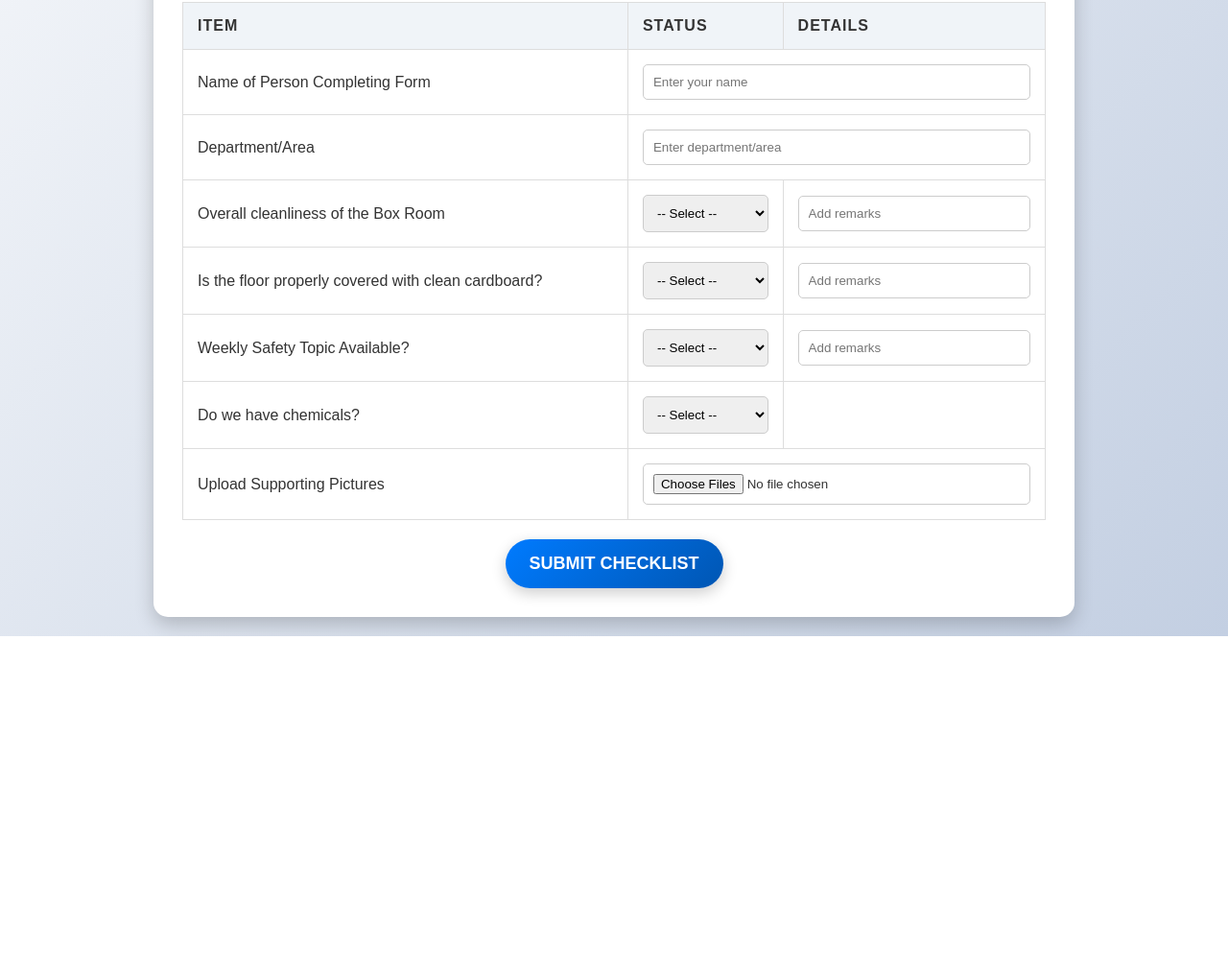
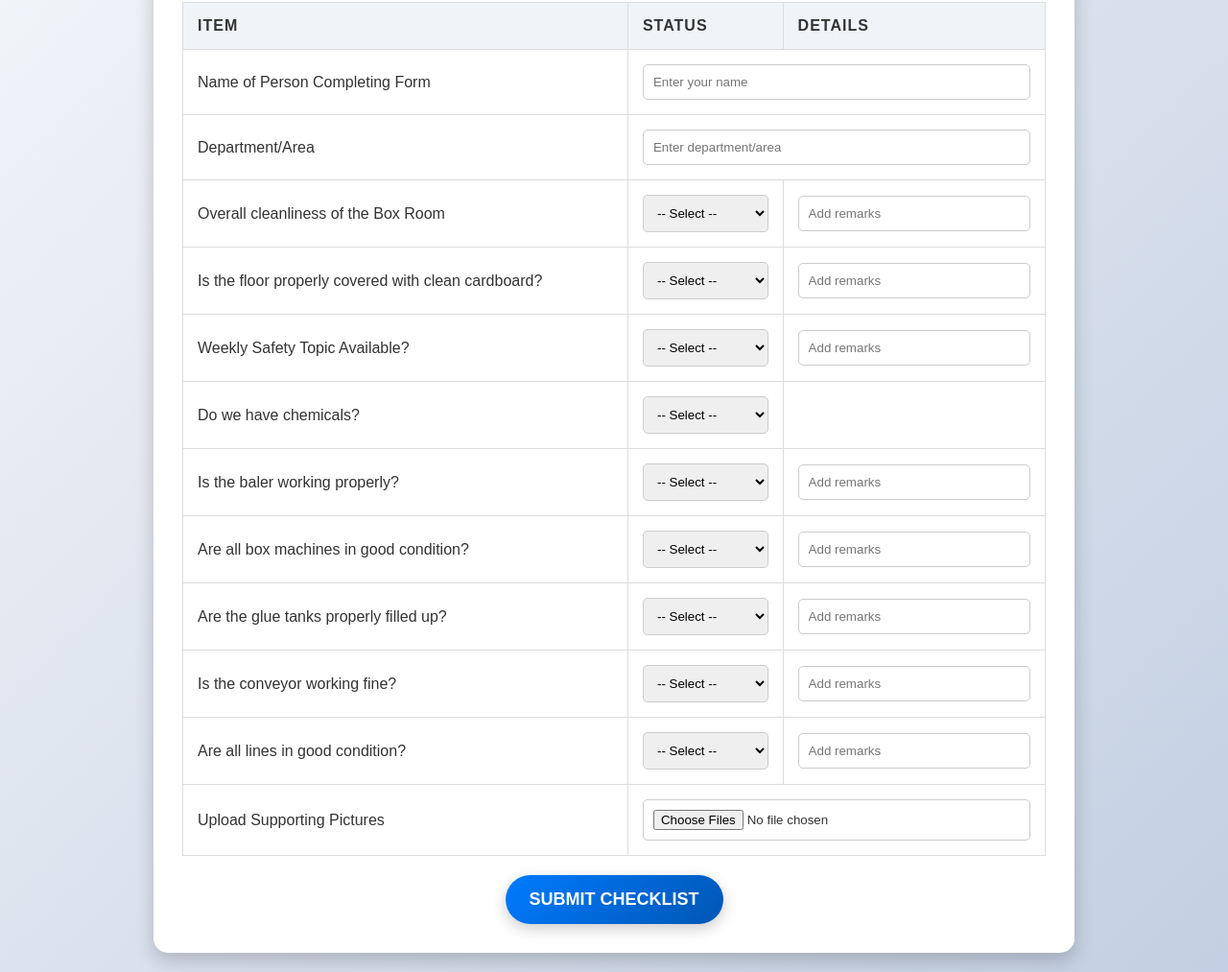
Before and after one commit to Fabrice-mukendi/End-of-shift-Checklist-, a plain HTML site: page index.html in a window 1280 px wide. Shown: the part 236-1249 px from the top of the page at 96% size. Before the commit the page ends 899 px from the top, so only its background shows below. Drawn offline with Linux system fonts and the light colour scheme.

Commit message:
Update index.html

```diff
--- a/index.html
+++ b/index.html
@@ -181,6 +181,61 @@
                         </td>
                     </tr>
                     <tr>
+                        <td>Is the baler working properly?</td>
+                        <td>
+                            <select name="baler" required>
+                                <option value="">-- Select --</option>
+                                <option value="Yes">Yes</option>
+                                <option value="No">No</option>
+                            </select>
+                        </td>
+                        <td><input type="text" name="baler_remarks" placeholder="Add remarks"></td>
+                    </tr>
+                    <tr>
+                        <td>Are all box machines in good condition?</td>
+                        <td>
+                            <select name="box_machines" required>
+                                <option value="">-- Select --</option>
+                                <option value="Yes">Yes</option>
+                                <option value="No">No</option>
+                            </select>
+                        </td>
+                        <td><input type="text" name="box_machine_remarks" placeholder="Add remarks"></td>
+                    </tr>
+                    <tr>
+                        <td>Are the glue tanks properly filled up?</td>
+                        <td>
+                            <select name="glue_tanks" required>
+                                <option value="">-- Select --</option>
+                                <option value="Yes">Yes</option>
+                                <option value="No">No</option>
+                            </select>
+                        </td>
+                        <td><input type="text" name="glue_tank_remarks" placeholder="Add remarks"></td>
+                    </tr>
+                    <tr>
+                        <td>Is the conveyor working fine?</td>
+                        <td>
+                            <select name="conveyor" required>
+                                <option value="">-- Select --</option>
+                                <option value="Yes">Yes</option>
+                                <option value="No">No</option>
+                            </select>
+                        </td>
+                        <td><input type="text" name="conveyor_remarks" placeholder="Add remarks"></td>
+                    </tr>
+                    <tr>
+                        <td>Are all lines in good condition?</td>
+                        <td>
+                            <select name="lines" required>
+                                <option value="">-- Select --</option>
+                                <option value="Yes">Yes</option>
+                                <option value="No">No</option>
+                            </select>
+                        </td>
+                        <td><input type="text" name="lines_remarks" placeholder="Add remarks"></td>
+                    </tr>
+                    <tr>
                         <td>Upload Supporting Pictures</td>
                         <td colspan="2"><input type="file" name="supporting_pictures" multiple></td>
                     </tr>
```
